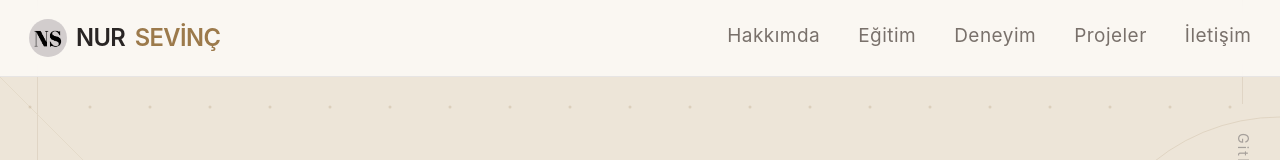
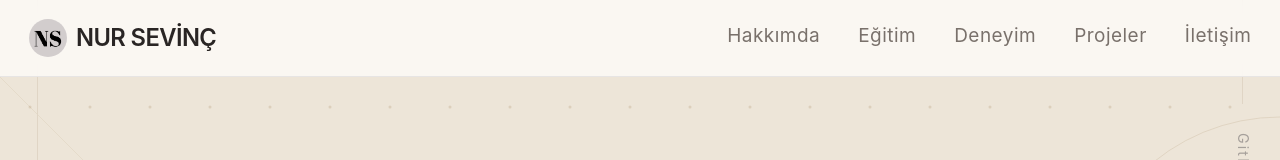
Before and after one commit to nursevinc/personal-site, a React (Vite) app: page / in a window 1280 px wide. Shown: the top 160 px of the page. Built offline with nearby package versions, Linux system fonts and the light colour scheme.

Commit message:
navbar guncellendi

```diff
--- a/src/components/Navbar.jsx
+++ b/src/components/Navbar.jsx
@@ -46,7 +46,7 @@ function Navbar() {
   style={{ cursor: "pointer" }}
   className="font-semibold text-xl tracking-tight text-stone-800 flex items-center gap-2">
   <img src="/NS.png" alt="logo" className="w-8 h-8 rounded-full object-cover" />
-  NUR <span style={{ color: "#9C7A4B" }}>SEVİNÇ</span>
+  NUR SEVİNÇ
 </button>
 
       {/* Masaüstü linkler */}
```
